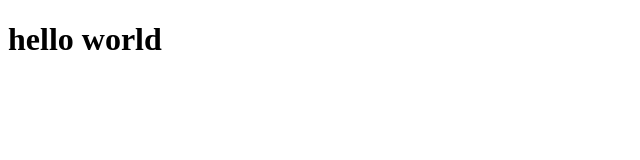
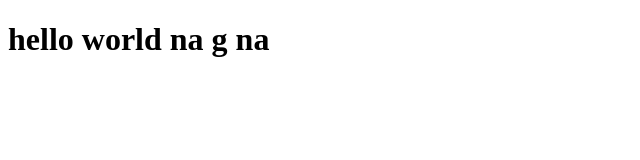
Before and after one commit to saram-astutesoftwares/test-branch-react, a plain HTML site: page index.html in a window 1280 px wide. Shown: the whole page, without its empty margins (0-640 px from the left). Drawn offline with Linux system fonts and the light colour scheme.

Commit message:
meri branch ki testing jari he

```diff
--- a/index.html
+++ b/index.html
@@ -7,6 +7,6 @@
     <title>Document</title>
 </head>
 <body>
-    <h1>hello world</h1>
+    <h1>hello world na g na</h1>
 </body>
 </html>
```
